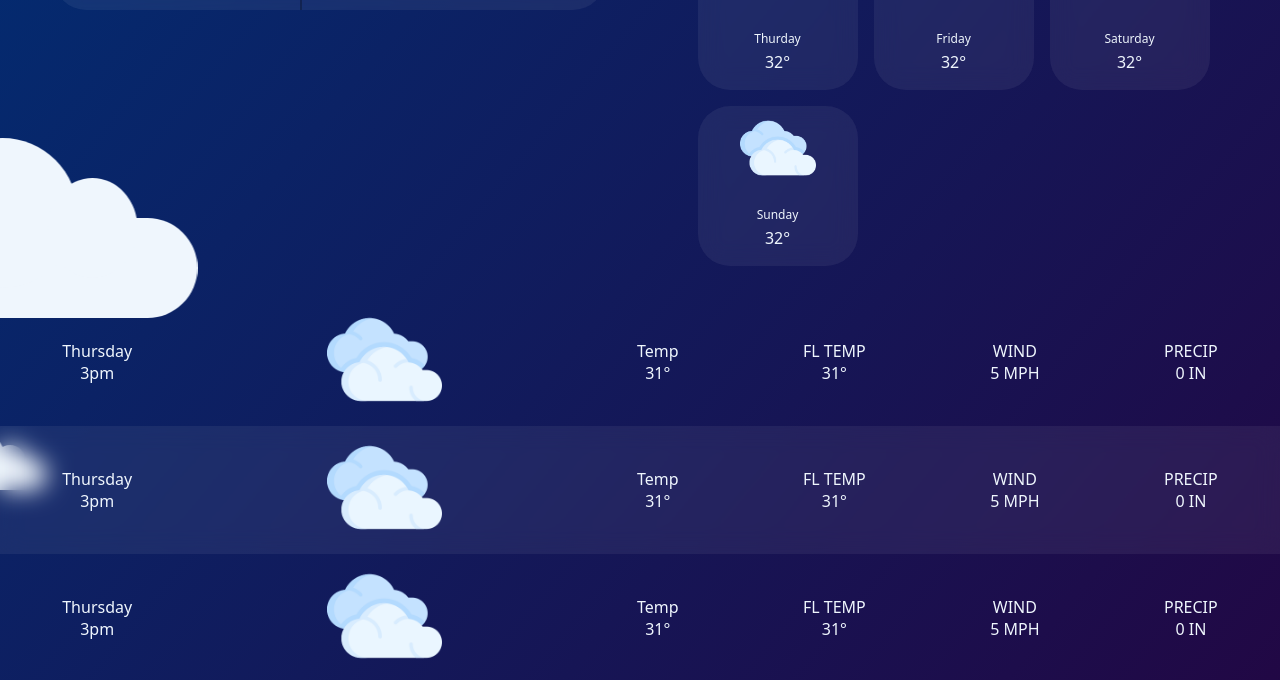
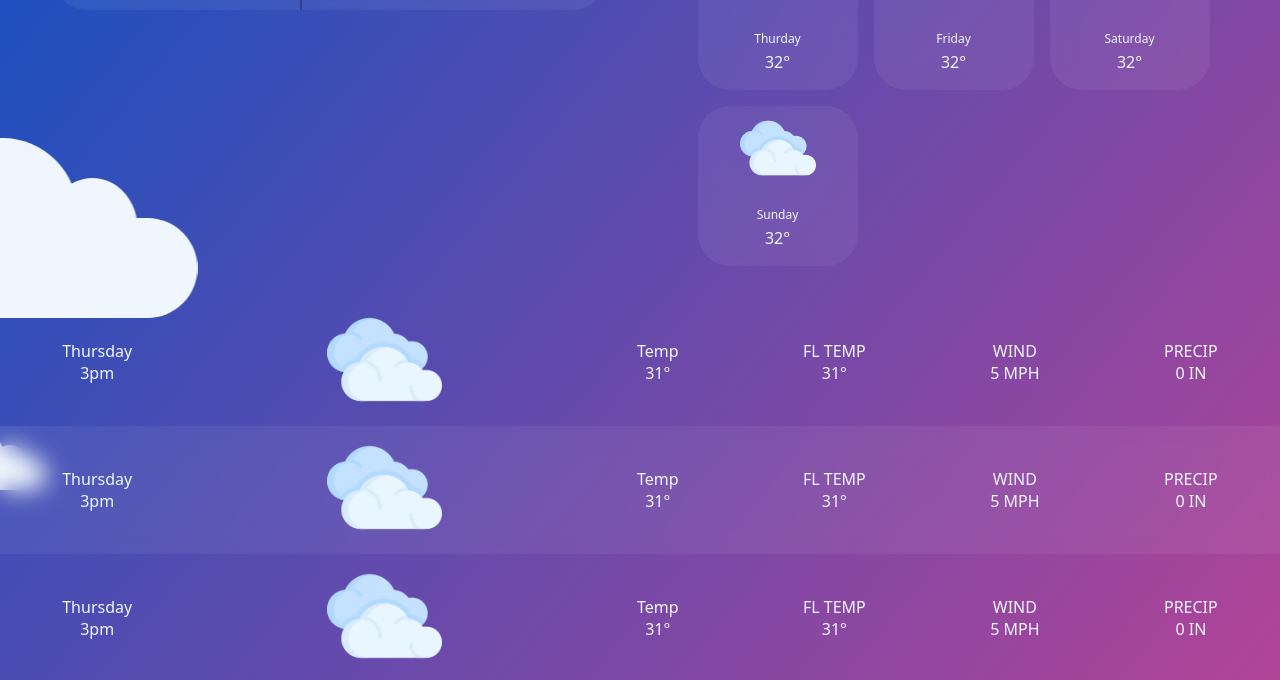
Before and after one commit to AlexNateClark/weatherapp2.0, a website built with Vite: page index.html in a window 1280 px wide. Shown: the part 342-1022 px from the top of the page. Built offline with nearby package versions, Linux system fonts and the light colour scheme; no server answers.

Commit message:
minor changes

```diff
--- a/static/css/style.css
+++ b/static/css/style.css
@@ -17,7 +17,7 @@ body{
   font-family: system-ui;
   background-repeat: no-repeat;
   background-size: cover;
-  background-image: linear-gradient(to right bottom, #002f75, #28003b);
+  background-image: linear-gradient(to right bottom, #0652C5, #D4418E);
 }
 /* BACKGROUNDS BASED ON TIME OF DAY  */
 
```
